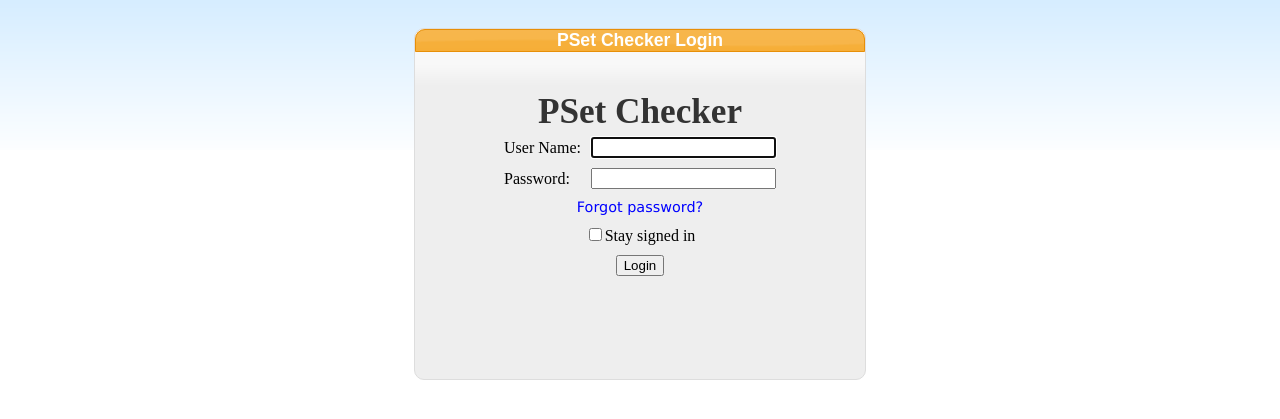
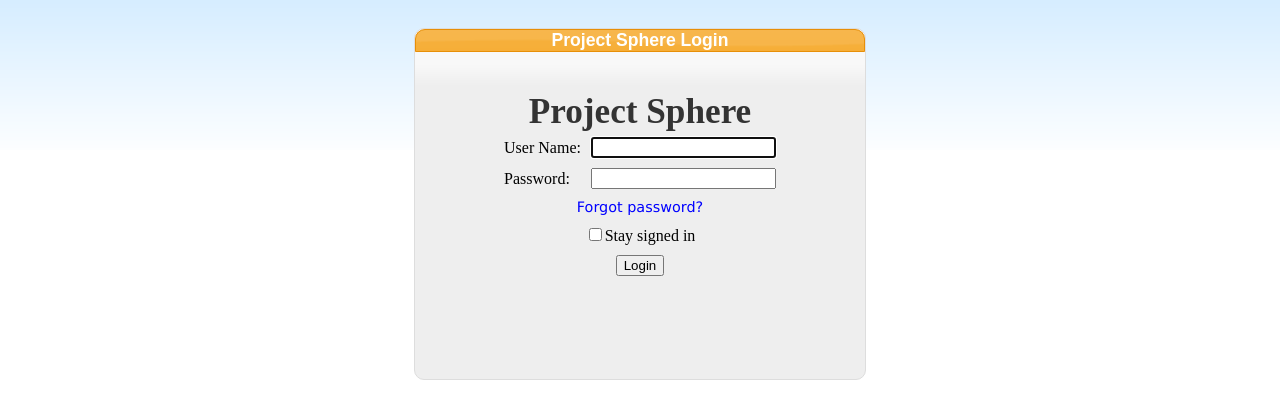
Before and after one commit to dmayo/projectsphere, a PHP site: page /login/login.php in a window 1280 px wide. Shown: the top 419 px of the page. Run offline with PHP 8.4, Linux system fonts and the light colour scheme; data that the repository does not hold is empty; a stand-in replaces the project's code that opens the database connection.

Commit message:
rebranding

```diff
--- a/login/login.php
+++ b/login/login.php
@@ -254,7 +254,7 @@ $ajax = new PHPLiveX(array("validate"));
 
 <html>
     <head>
-        <title>PSet Checker</title>
+        <title>Project Sphere</title>
 		<link rel="shortcut icon" href="images/favicon.ico" />
         <link href="style.css" type="text/css" rel="stylesheet" />
 		<link type="text/css" href="jquery/ui/css/ui-lightness/jquery-ui-1.7.2.custom.css" rel="stylesheet" />
@@ -284,8 +284,8 @@ $ajax = new PHPLiveX(array("validate"));
         <div id="pr" align="right" style="visibility:hidden;"><img src="images/load.gif" border="0" height="16" width="16" /> Loading...</div>
         <form name="login">
 			<div class="ui-widget-content" id="loginbox" style="width:450px;height:350px;margin:0 auto;text-align:center;">
-			<h3 class="ui-widget-header" id="header">PSet Checker Login</h3>
-            <div align="center" style="padding-top:40px;font-size:220%;font-weight:bold;">PSet Checker</div>
+			<h3 class="ui-widget-header" id="header">Project Sphere Login</h3>
+            <div align="center" style="padding-top:40px;font-size:220%;font-weight:bold;">Project Sphere</div>
             <!--<div align="center" style="padding-bottom:12px;">David Mayo and Albert Shaw</div>-->
             <table border="0" align="center" cellspacing="0" cellpadding="5">
                 <tr>
```
Also changed, not shown: login/forgot.php (+3 -4 lines).
